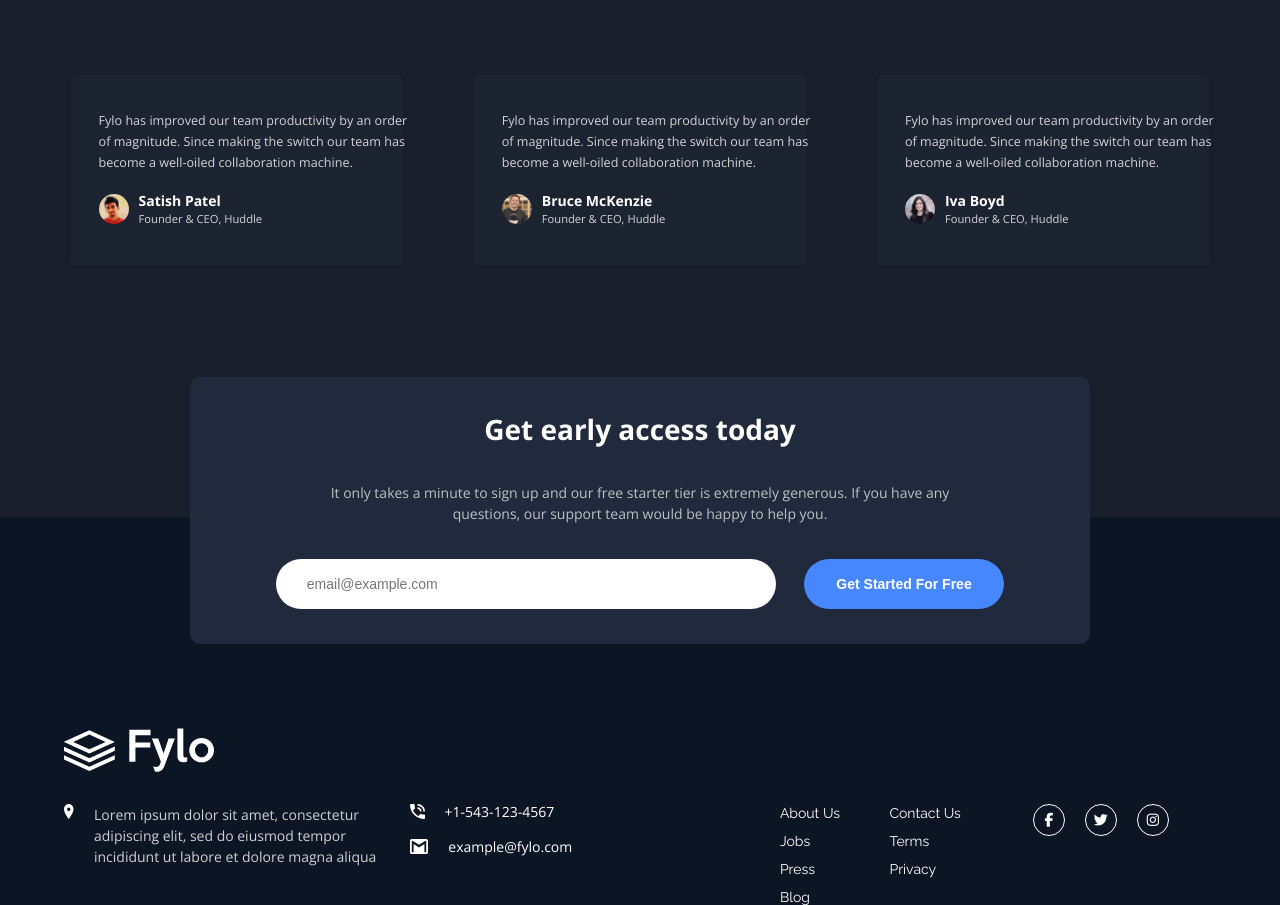
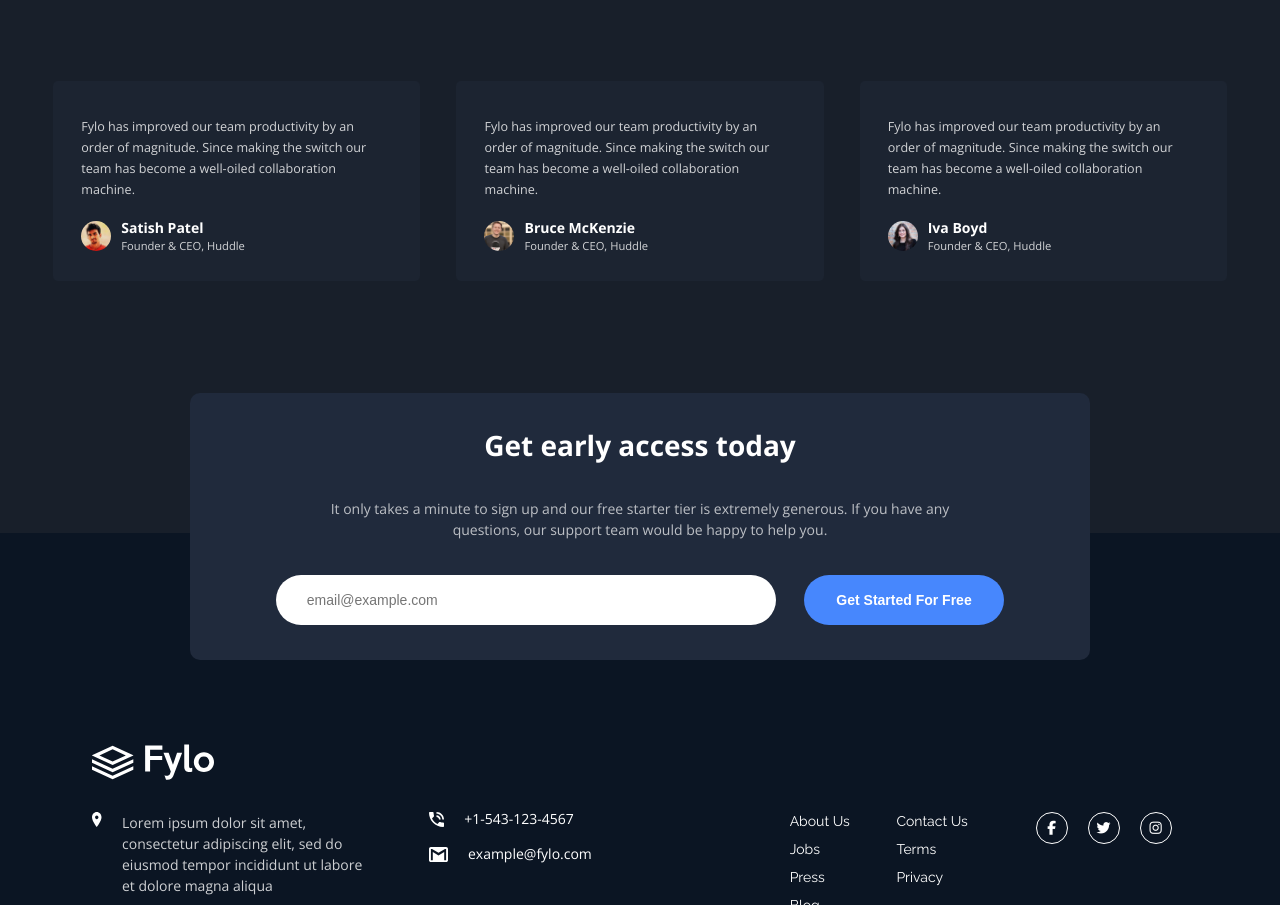
Before and after one commit to BernardoOficial/Fylo-dark, a plain HTML site: page index.html in a window 1280 px wide. Shown: the part 1895-2800 px from the top of the page. Drawn offline with nearby package versions, Linux system fonts and the light colour scheme.

Commit message:
Atualização da posição dos elementos.

```diff
--- a/css/footer.css
+++ b/css/footer.css
@@ -165,6 +165,7 @@ footer .logo {
 
 @media screen and (min-width: 0) {
     footer {
+        grid-template-columns: 100%;
         grid-template-rows: auto auto auto auto;
         justify-content: center;
     }
@@ -205,10 +206,19 @@ footer .logo {
         margin-bottom: 2rem;
     }
 
-    footer > section {
+    footer > section > img {
         justify-self: left;
         grid-column: 1 / 2;
         grid-row: 2 / 3;
+        padding-left: 2rem;
+        box-sizing: border-box;
+    }
+
+    footer > section.footer-info {
+        grid-column: 1 / 2;
+        grid-row: 3 / 4;
+        padding-left: 2rem;
+        box-sizing: border-box;
     }
 
     footer .logo {
@@ -223,11 +233,11 @@ footer .logo {
         width: 100%;
     }
 
-    .footer-localizacao {
+    .footer-info-localizacao {
         margin-bottom: 2rem;
     }
 
-    .footer-localizacao p {
+    .footer-info-localizacao p {
         width: 250px;
     }
 
@@ -247,7 +257,7 @@ footer .logo {
         margin-bottom: 3rem;
     }
 
-    .attribution {
+    .footer-attribution {
         grid-column: 1 / 2;
         grid-row: 4 / 5;
     }
@@ -280,7 +290,6 @@ footer .logo {
         width: 650px;
     }
 
-
     .contato {
         flex-direction: row;
     }
@@ -291,7 +300,7 @@ footer .logo {
         margin-bottom: 0;
     }
 
-    footer > section {
+    footer > section:nth-child(2) {
         justify-self: left;
         grid-column: 2 / 3;
         grid-row: 2 / 3;
@@ -301,7 +310,7 @@ footer .logo {
         width: 150px;
     }
 
-    .footer-info {
+    footer > section.footer-info {
         grid-column: 2 / 3;
         grid-row: 3 / 4;
         grid-template-columns: 25% 25% 25% 25%;
@@ -312,19 +321,19 @@ footer .logo {
         flex-direction: row;
     }
 
-    .attribution {
+    .footer-attribution {
         grid-column: 2 / 3;
         grid-row: 4 / 5;
     }
 }
 
-@media screen and (min-width: 1100px) {
+@media screen and (min-width: 1000px) {
     .footer-obtenhaacesso > div {
         padding: 2.5rem 5rem;
         width: 900px;
     }
 
-    .footer-info {
+    footer > section.footer-info {
         grid-template-columns: 30% 30% 20% 20%;
         grid-template-rows: auto auto auto auto;
     }
--- a/css/header.css
+++ b/css/header.css
@@ -43,7 +43,6 @@
 }
 
 .header-banner h2 {
-    font-size: 1.5rem;
     font-weight: 700;
     text-align: center;
     line-height: 2.5rem;
@@ -102,10 +101,12 @@
     }
 
     .header-banner h2 {
+        font-size: 1.5rem;
         width: 250px;
     }
 
     .header-banner p {
+        font-size: 1rem;
         width: 250px;
     }
 
@@ -136,10 +137,12 @@
     }
 
     .header-banner h2 {
+        font-size: 2.5rem;
         width: 400px;
     }
 
     .header-banner p {
+        font-size: 1rem;
         width: 450px;
     }
 
@@ -149,8 +152,19 @@
     }
 }
 
-@media screen and (min-width: 1100px) {
+@media screen and (min-width: 1000px) {
     header, main, footer{
         grid-template-columns: 5% 1fr 5%;
     }
+
+    .header-banner h2 {
+        font-size: 2.8rem;
+        width: 600px;
+        line-height: 2.7rem;
+    }
+
+    .header-banner p {
+        font-size: 1.2rem;
+        width: 550px;
+    }
 }
--- a/css/main.css
+++ b/css/main.css
@@ -196,6 +196,7 @@
 
     .main-comentarios-box {
         margin-bottom: 2rem;
+        width: 250px;
     }
 
 }
@@ -269,18 +270,21 @@
     }
 
     .main-comentarios-box {
+        margin-bottom: 2rem;
         width: 90%;
+        height: 110px;
+    }
+
+    .main-comentarios-box p {
+        width: 300px;
     }
 }
 
-@media screen and (min-width: 1100px) {
+@media screen and (min-width: 1000px) {
     .main-comentarios-box {
-        width: 80%;
+        width: 90%;
         justify-content: space-around;
-        height: 120px;
+        height: 130px;
     }
 
-    .main-comentarios-box p {
-        width: 320px;
-    }
 }
--- a/css/style.css
+++ b/css/style.css
@@ -6,7 +6,7 @@
     }
 }
 
-@media screen and (min-width: 1100px) {
+@media screen and (min-width: 1000px) {
     :root {
         font-size: 14px;
         color: #fff;
```
Also changed, not shown: index.html (+1 -0 lines).
